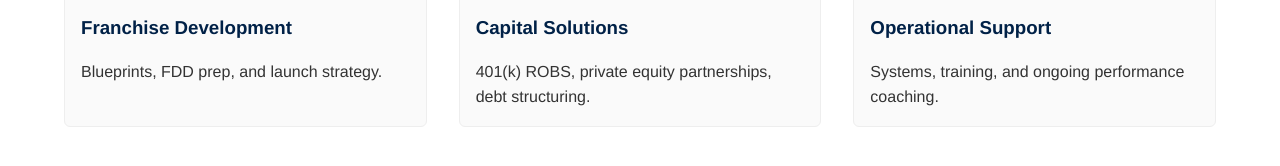
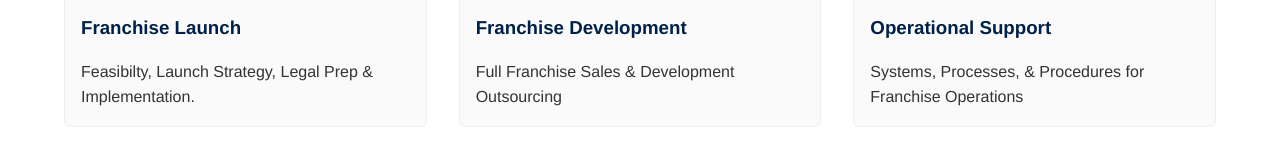
Before and after one commit to getspastic/synergyfranchising, a plain HTML site: page index.html in a window 1280 px wide. Shown: the part 882-1048 px from the top of the page. Drawn offline with Linux system fonts and the light colour scheme.

Commit message:
ndex.html

```diff
--- a/index.html
+++ b/index.html
@@ -25,7 +25,7 @@
   <section class="hero">
     <div class="container">
       <h1>BeaconCnyrgy</h1>
-      <p>Your panel of franchising & capital experts, all in one place.</p>
+      <p>Your panel of franchise startup & launch experts, all in one place.</p>
       <a href="#services" class="cta">Explore Our Services</a>
     </div>
   </section>
@@ -48,22 +48,22 @@
     <div class="service-card">
       <img src="img/placeholder-1.jpg" alt="Service 1">
       <div class="content">
-        <h3>Franchise Development</h3>
-        <p>Blueprints, FDD prep, and launch strategy.</p>
+        <h3>Franchise Launch</h3>
+        <p>Feasibilty, Launch Strategy, Legal Prep & Implementation.</p>
       </div>
     </div>
     <div class="service-card">
       <img src="img/placeholder-2.jpg" alt="Service 2">
       <div class="content">
-        <h3>Capital Solutions</h3>
-        <p>401(k) ROBS, private equity partnerships, debt structuring.</p>
+        <h3>Franchise Development</h3>
+        <p>Full Franchise Sales & Development Outsourcing</p>
       </div>
     </div>
     <div class="service-card">
       <img src="img/placeholder-3.jpg" alt="Service 3">
       <div class="content">
         <h3>Operational Support</h3>
-        <p>Systems, training, and ongoing performance coaching.</p>
+        <p>Systems, Processes, & Procedures for Franchise Operations</p>
       </div>
     </div>
   </section>
```
